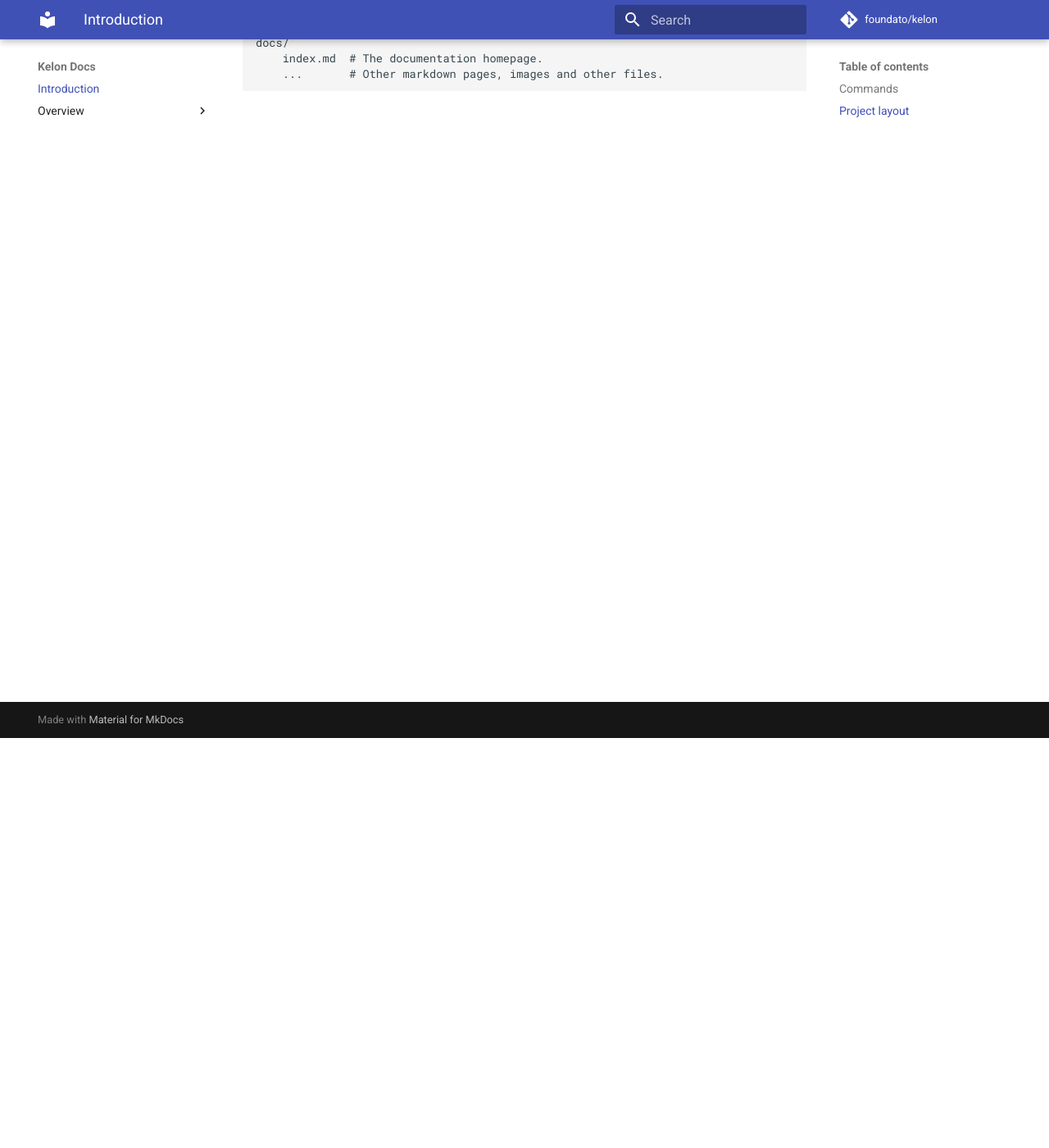
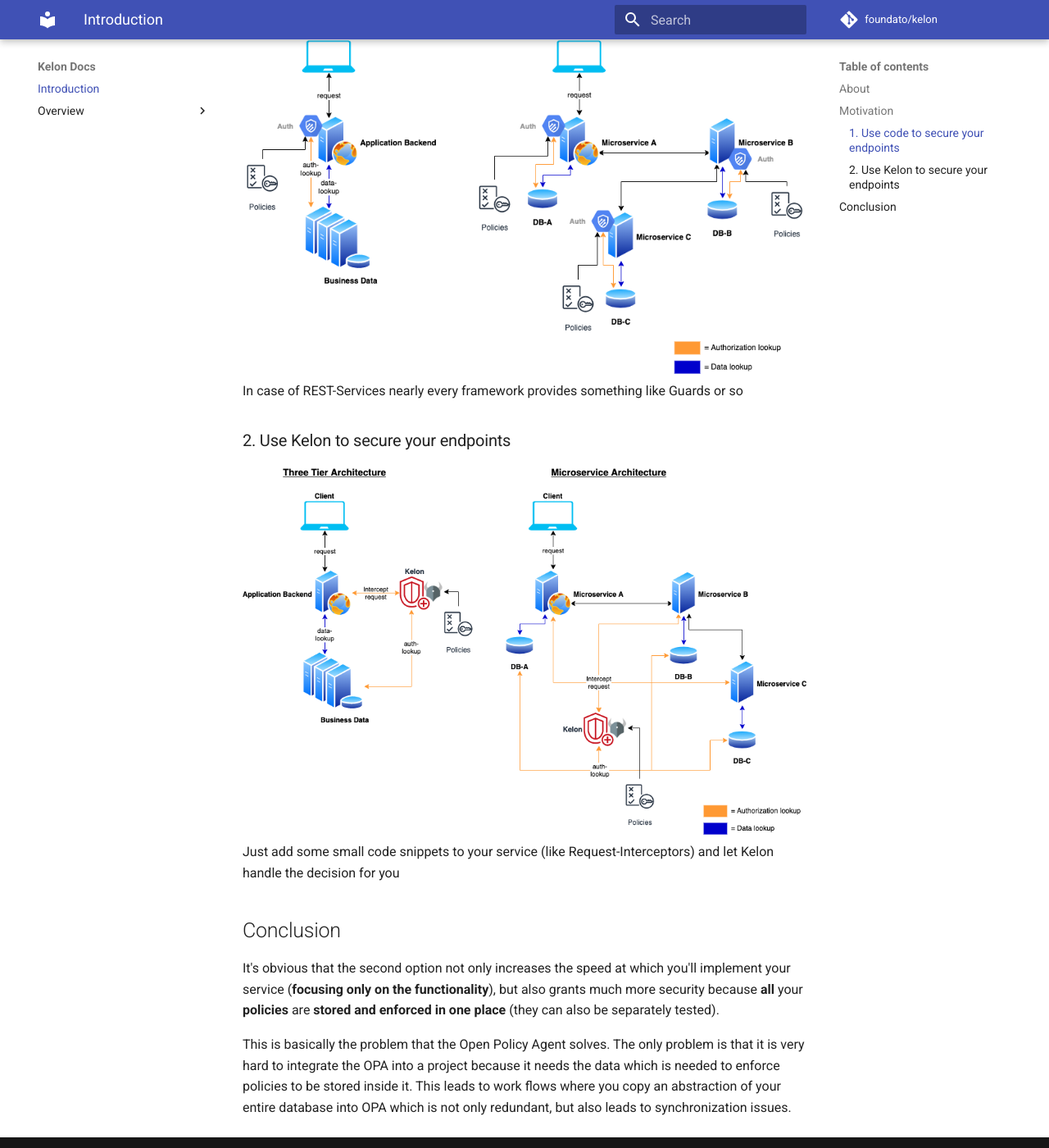
Before and after one commit to unbasical/kelon-docs, an MkDocs documentation site: the page built from docs/index.md, in a window 1280 px wide and 1400 px high, scrolled down 500 px. Shown: the whole window at 82% size. Built offline with MkDocs 1.6.1 and Material for MkDocs 9.7.7, drawn with Linux system fonts in a browser that asks for light colours; comment, search, counter and statistics services are not loaded; old or Windows-style settings are respelled for this version of MkDocs; some of the changed text lies outside the part shown.

Commit message:
Added basic motivation

```diff
--- a/docs/index.md
+++ b/docs/index.md
@@ -1,17 +1,28 @@
-# Welcome to MkDocs
+# Kelon
 
-For full documentation visit [mkdocs.org](https://mkdocs.org).
+## About
 
-## Commands
+Kelon is a policy enforcement point, that is wrapping the [Open Policy Agent](https://www.openpolicyagent.org) (OPA) by adding more functionality in terms of microservices.
 
-* `mkdocs new [dir-name]` - Create a new project.
-* `mkdocs serve` - Start the live-reloading docs server.
-* `mkdocs build` - Build the documentation site.
-* `mkdocs help` - Print this help message.
+## Motivation
 
-## Project layout
+Let's say you have some services you would like to have authorization implemented into. With this challenge in mind there are basically two options:
 
-    mkdocs.yml    # The configuration file.
-    docs/
-        index.md  # The documentation homepage.
-        ...       # Other markdown pages, images and other files.
+### 1. Use code to secure your endpoints
+
+![Normal_Authorization](img/index/Normal_Authorization.png)
+In case of REST-Services nearly every framework provides something like Guards or so
+
+### 2. Use Kelon to secure your endpoints
+
+![Kelon_Authorization](img/index/Kelon_Authorization.png)
+Just add some small code snippets to your service (like Request-Interceptors) and let Kelon handle the decision for you
+
+## Conclusion
+
+It's obvious that the second option not only increases the speed at which you'll implement your service (**focusing only on the functionality**), but also grants much more
+security because **all** your **policies** are **stored and enforced in one place** (they can also be separately tested).
+
+This is basically the problem that the Open Policy Agent solves. The only problem is that it is very hard to integrate
+the OPA into a project because it needs the data which is needed to enforce policies to be stored inside it. This leads to work flows where
+you copy an abstraction of your entire database into OPA which is not only redundant, but also leads to synchronization issues.
```
Also changed, not shown: docs/img/index/Kelon_Authorization.png (added), docs/img/index/Normal_Authorization.png (added), 1 other file.
